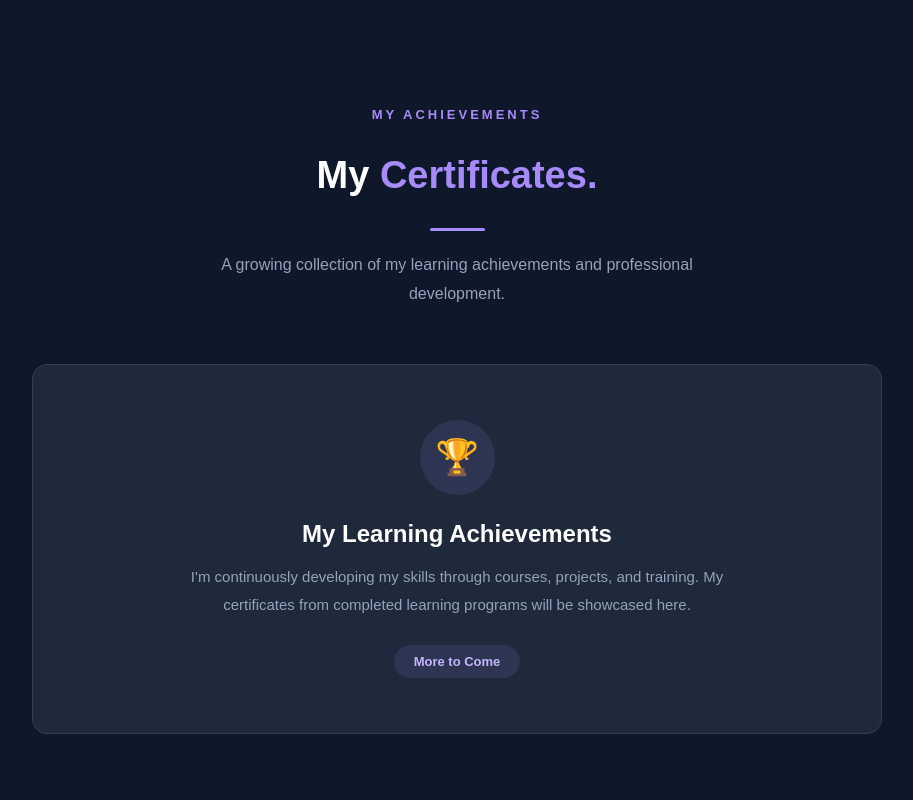
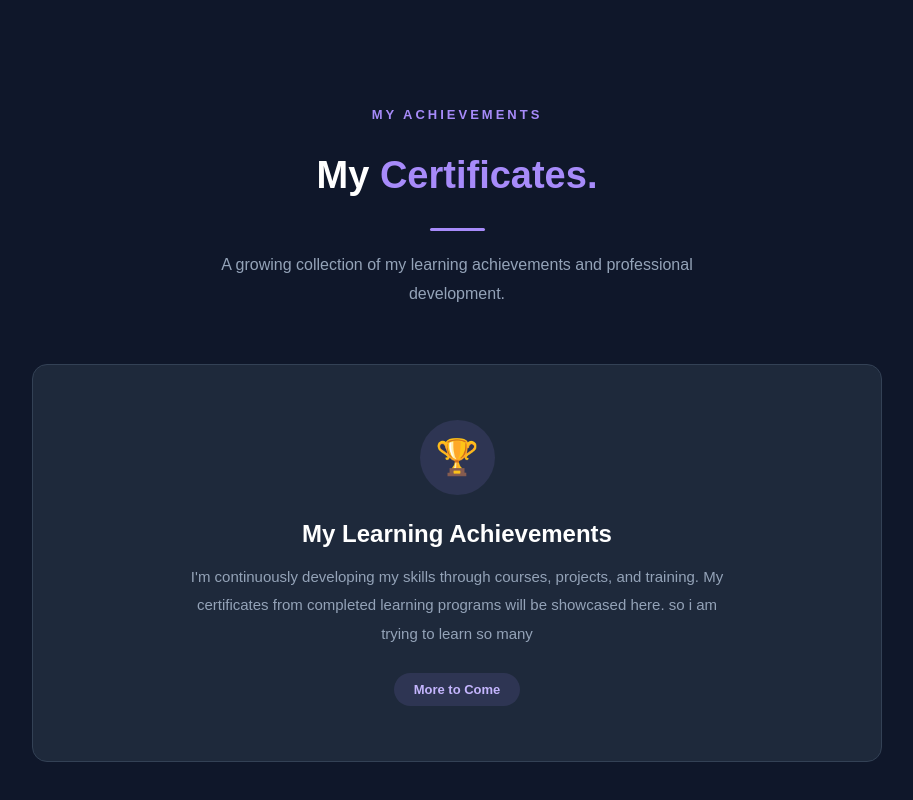
Before and after one commit to mekdes-abebe/portfolio-web-site, a plain HTML site: page index.html in a window 1280 px wide. Shown: the part 5665-6465 px from the top of the page, without its empty margins (183-1096 px from the left). Drawn offline with Linux system fonts and the light colour scheme.

Commit message:
some corrections

```diff
--- a/index.html
+++ b/index.html
@@ -554,7 +554,7 @@
                 I'm continuously developing my skills
                 through courses, projects, and training.
                 My certificates from completed learning
-                programs will be showcased here.
+                programs will be showcased here. so i am trying to learn so many
             </p>
 
             <span class="certificate-status">
```
